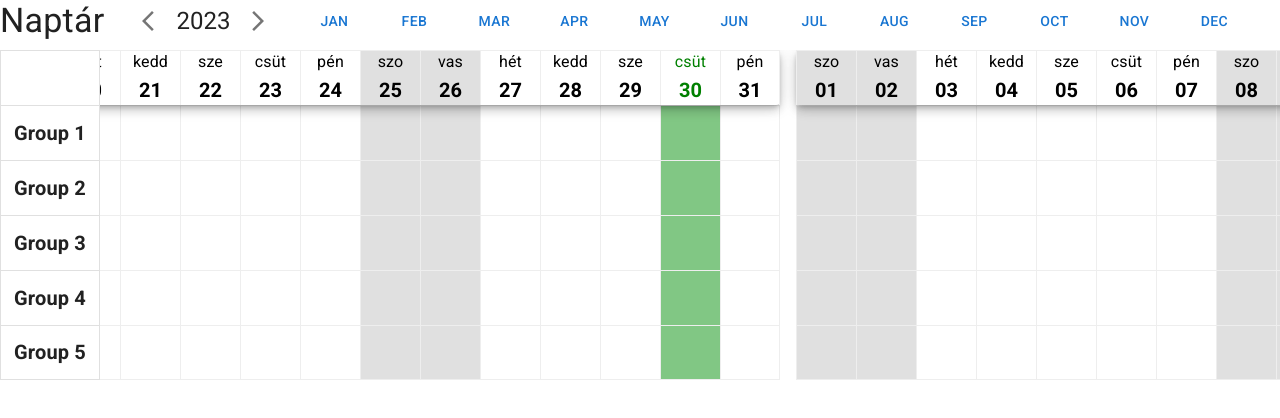
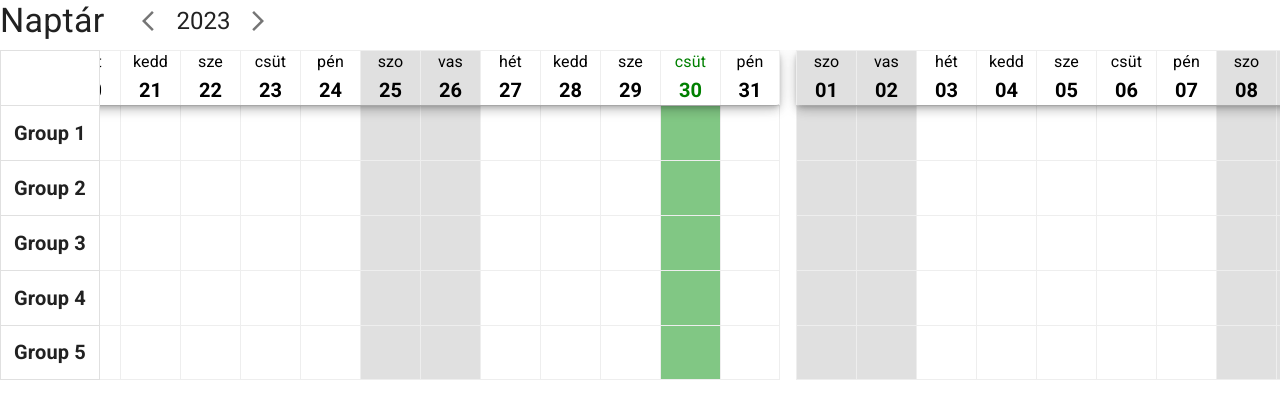
Before and after one commit to BigFlori/tuji-booking, a Next.js app: page / in a window 1280 px wide. Shown: the top 418 px of the page. Built offline with nearby package versions, Linux system fonts and the light colour scheme.

Commit message:
Testing on mobile

```diff
--- a/src/components/Calendar/Calendar.tsx
+++ b/src/components/Calendar/Calendar.tsx
@@ -53,11 +53,11 @@ const Calendar: React.FC<{}> = () => {
             <ArrowForwardIos />
           </IconButton>
         </Box>
-        <Box sx={{ display: "flex", gap: 2 }}>
+        {/* <Box sx={{ display: "flex", gap: 1 }}>
           {monthNames.map((monthName) => {
             return <Button key={monthName}>{monthName}</Button>;
           })}
-        </Box>
+        </Box> */}
       </Box>
       <Box sx={{ display: "flex", marginTop: 1 }}>
         <Box>
```
